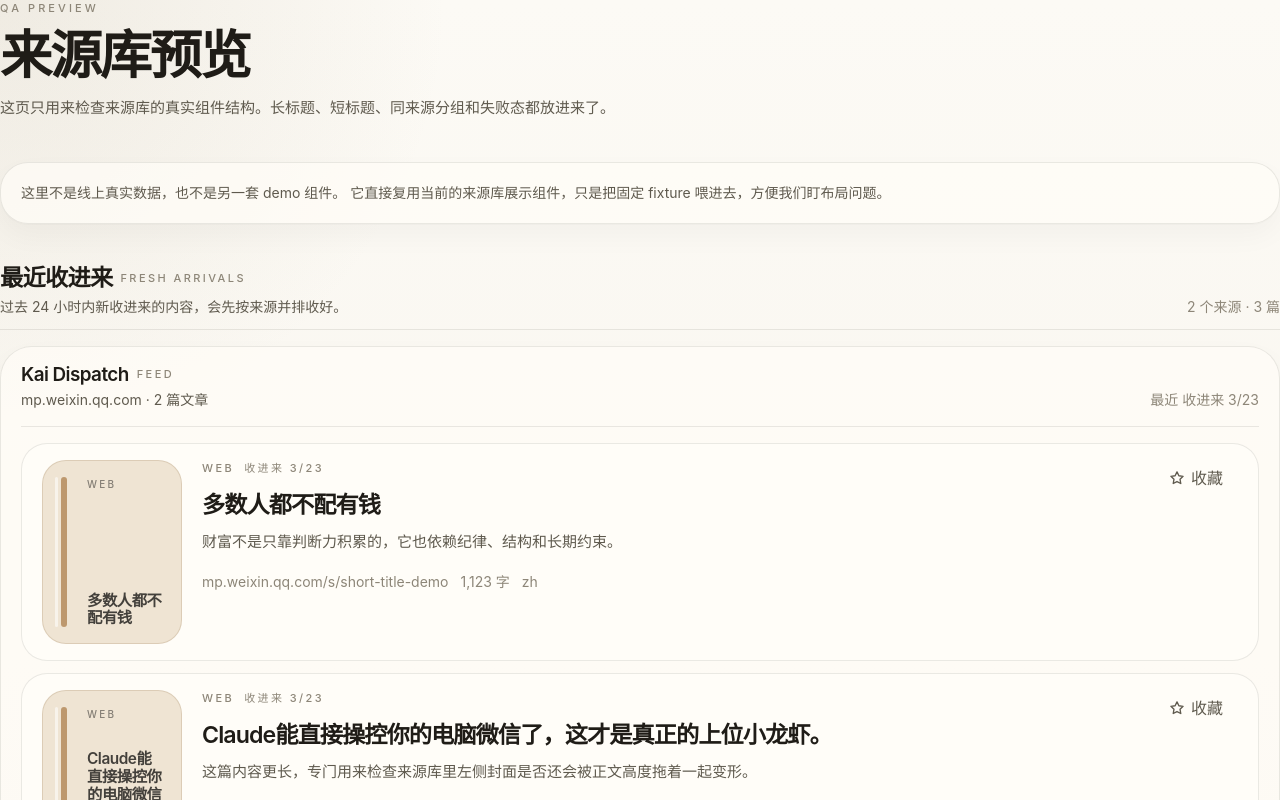
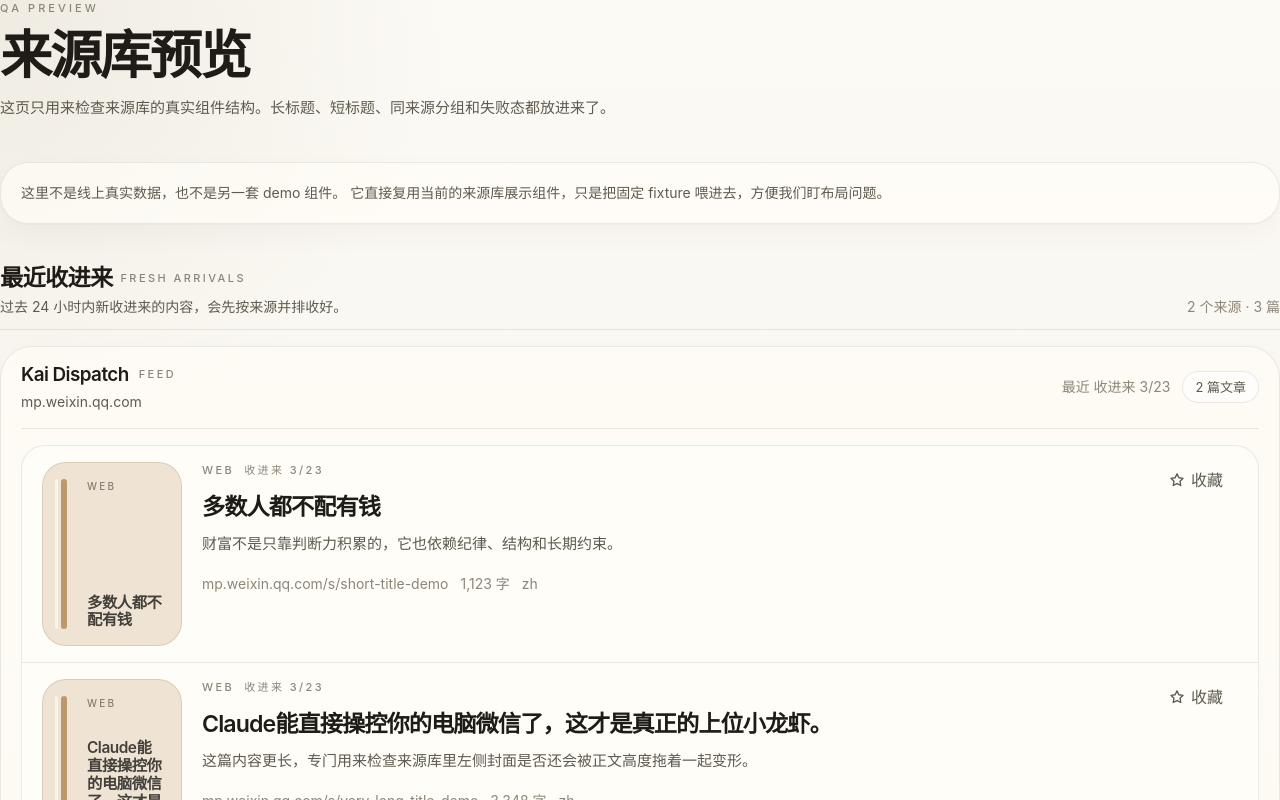
Before and after one commit to M-Schuyler/Reader-app, a Next.js app: page /qa/sources in a window 1280 px wide. Shown: the top 800 px of the page. Built offline with nearby package versions, Linux system fonts and the light colour scheme.

Commit message:
Strengthen source library group list hierarchy

```diff
--- a/src/components/library/source-library.tsx
+++ b/src/components/library/source-library.tsx
@@ -117,9 +117,9 @@ function SourceLibrarySourceGroup({
 
   return (
     <article className="rounded-[32px] border border-[color:var(--border-subtle)] bg-[color:var(--bg-surface)] px-4 py-4 shadow-[var(--shadow-surface-muted)] sm:px-5">
-      <div className="flex flex-col gap-3 border-b border-[color:var(--border-subtle)] pb-4 sm:flex-row sm:items-end sm:justify-between">
-        <div className="space-y-1">
-          <div className="flex flex-wrap items-center gap-2">
+      <div className="grid gap-3 border-b border-[color:var(--border-subtle)] pb-4 sm:grid-cols-[minmax(0,1fr)_auto] sm:items-center">
+        <div className="space-y-1.5">
+          <div className="flex flex-wrap items-center gap-2.5">
             <h3 className="font-ui-heading text-[1.18rem] leading-tight tracking-[-0.03em] text-[color:var(--text-primary)]">
               {group.label}
             </h3>
@@ -128,19 +128,40 @@ function SourceLibrarySourceGroup({
             </span>
           </div>
           <p className="text-sm text-[color:var(--text-secondary)]">
-            {group.host && group.host !== group.label ? group.host : "统一来源"} · {group.meta}
+            {group.host && group.host !== group.label ? group.host : "统一来源"}
           </p>
         </div>
 
-        {latestLabel ? <p className="text-sm text-[color:var(--text-tertiary)]">最近 {latestLabel}</p> : null}
+        <div className="flex items-center gap-3 text-sm text-[color:var(--text-tertiary)] sm:justify-end">
+          {latestLabel ? <span>最近 {latestLabel}</span> : null}
+          <span className="inline-flex min-h-8 items-center rounded-full border border-[color:var(--border-subtle)] bg-[color:var(--bg-surface-soft)] px-3 text-[13px] text-[color:var(--text-secondary)]">
+            {group.meta}
+          </span>
+        </div>
       </div>
 
-      <div className="space-y-3 pt-4">
-        {group.items.map((item) => (
-          <SourceLibraryItemCard item={item} key={item.id} tone={tone} />
-        ))}
+      <SourceLibrarySourceItems group={group} tone={tone} />
+    </article>
+  );
+}
+
+function SourceLibrarySourceItems({
+  group,
+  tone,
+}: {
+  group: SourceLibrarySourceGroup;
+  tone: (typeof SOURCE_SPINE_TONES)[number];
+}) {
+  return (
+    <div className="pt-4">
+      <div className="overflow-hidden rounded-[24px] border border-[color:var(--border-subtle)] bg-[color:var(--bg-surface-strong)]">
+        <div className="divide-y divide-[color:var(--border-subtle)]">
+          {group.items.map((item) => (
+            <SourceLibraryItemCard item={item} key={item.id} tone={tone} />
+          ))}
+        </div>
       </div>
-    </article>
+    </div>
   );
 }
 
@@ -158,7 +179,7 @@ function SourceLibraryItemCard({
   const sourcePath = truncateUrl(item.canonicalUrl ?? item.sourceUrl);
 
   return (
-    <article className="rounded-[26px] border border-[color:var(--border-subtle)] bg-[color:var(--bg-surface-strong)] px-4 py-4 transition hover:border-[color:var(--border-strong)] hover:bg-[color:var(--bg-field)] sm:px-5">
+    <article className="px-4 py-4 transition hover:bg-[color:var(--bg-field)] sm:px-5">
       <div className="flex flex-col gap-4 lg:flex-row lg:items-start lg:justify-between">
         <Link className="block min-w-0 flex-1" href={`/documents/${item.id}`}>
           <div className="grid gap-4 sm:grid-cols-[8.75rem_minmax(0,1fr)] sm:items-start sm:gap-5">
```
Also changed, not shown: 1 other file (tests, documents, lock files or other folders).
